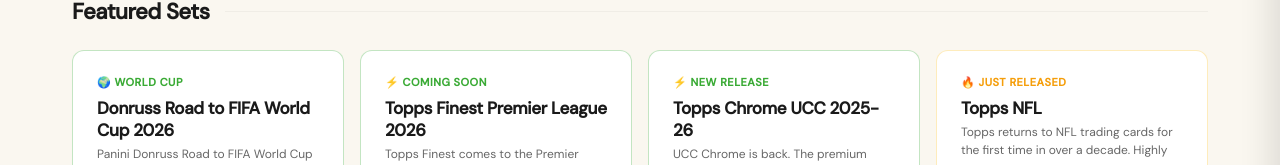
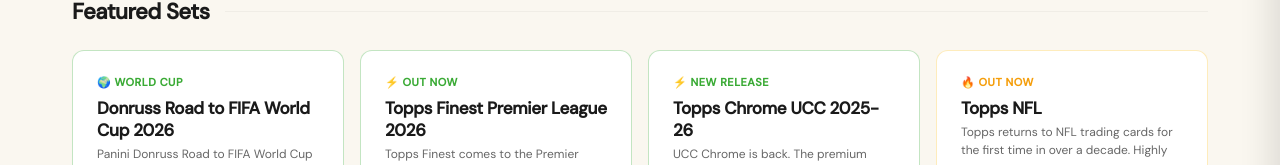
Before and after one commit to BoxxondMike/Boxxond, a Next.js app: page /sets in a window 1280 px wide. Shown: the part 332-497 px from the top of the page. Built offline with nearby package versions, Linux system fonts and the light colour scheme; no server answers.

Commit message:
updated featured sets

```diff
--- a/app/sets/page.tsx
+++ b/app/sets/page.tsx
@@ -259,9 +259,9 @@ export default function SetsPage() {
   <div style={{ display: "grid", gridTemplateColumns: "repeat(auto-fill, minmax(220px, 1fr))", gap: "16px", alignItems: "stretch"}}>
     {[
       { slug: 'donruss-road-to-world-cup', label: '🌍 World Cup', color: '#3aaa35' },
-      { slug: 'topps-finest-premier-league-2026', label: '⚡ Coming Soon', color: '#3aaa35' },
+      { slug: 'topps-finest-premier-league-2026', label: '⚡ Out Now', color: '#3aaa35' },
       { slug: 'topps-chrome-ucc-2526', label: '⚡ New Release', color: '#3aaa35' },
-      { slug: 'topps-nfl', label: '🔥 Just Released', color: '#f59e0b' },
+      { slug: 'topps-nfl', label: '🔥 Out Now', color: '#f59e0b' },
     ].map(({ slug, label, color }) => {
       const set = sports.flatMap(s => s.sets).find(s => s.slug === slug);
       if (!set) return null;
```
